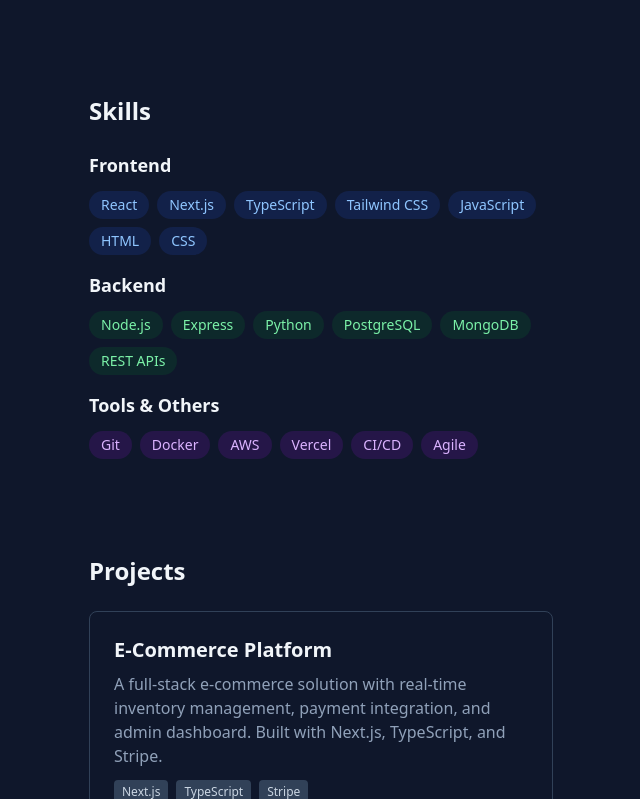
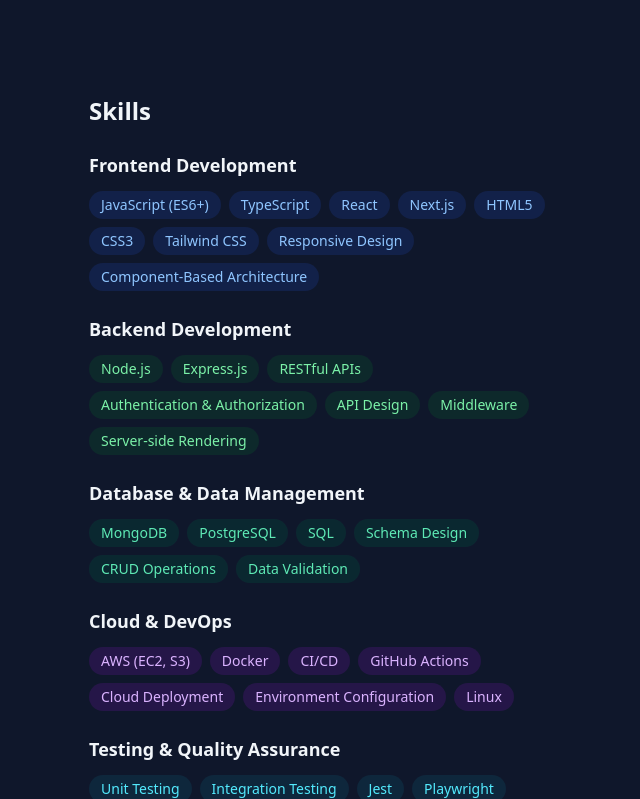
Before and after one commit to ranveerdesh/portfolio-website, a Next.js app: page / in a window 1280 px wide. Shown: the part 2001-2800 px from the top of the page, without its empty margins (567-1207 px from the left). Built offline with nearby package versions, Linux system fonts and the light colour scheme.

Commit message:
updating the skills section

```diff
--- a/app/page.tsx
+++ b/app/page.tsx
@@ -394,13 +394,14 @@ export default function Home() {
           <h2 className="text-2xl font-bold text-slate-100 mb-6">
             Skills
           </h2>
-          <div className="space-y-4">
+          <div className="space-y-6">
+            {/* Frontend Development */}
             <div>
               <h3 className="text-lg font-semibold text-slate-100 mb-3">
-                Frontend
+                Frontend Development
               </h3>
               <div className="flex flex-wrap gap-2">
-                {["React", "Next.js", "TypeScript", "Tailwind CSS", "JavaScript", "HTML", "CSS"].map((skill) => (
+                {["JavaScript (ES6+)", "TypeScript", "React", "Next.js", "HTML5", "CSS3", "Tailwind CSS", "Responsive Design", "Component-Based Architecture"].map((skill) => (
                   <span
                     key={skill}
                     className="px-3 py-1 bg-blue-900/30 text-blue-300 rounded-full text-sm"
@@ -411,12 +412,13 @@ export default function Home() {
               </div>
             </div>
 
+            {/* Backend Development */}
             <div>
               <h3 className="text-lg font-semibold text-slate-100 mb-3">
-                Backend
+                Backend Development
               </h3>
               <div className="flex flex-wrap gap-2">
-                {["Node.js", "Express", "Python", "PostgreSQL", "MongoDB", "REST APIs"].map((skill) => (
+                {["Node.js", "Express.js", "RESTful APIs", "Authentication & Authorization", "API Design", "Middleware", "Server-side Rendering"].map((skill) => (
                   <span
                     key={skill}
                     className="px-3 py-1 bg-green-900/30 text-green-300 rounded-full text-sm"
@@ -427,15 +429,101 @@ export default function Home() {
               </div>
             </div>
 
+            {/* Database & Data Management */}
             <div>
               <h3 className="text-lg font-semibold text-slate-100 mb-3">
-                Tools & Others
+                Database & Data Management
               </h3>
               <div className="flex flex-wrap gap-2">
-                {["Git", "Docker", "AWS", "Vercel", "CI/CD", "Agile"].map((skill) => (
+                {["MongoDB", "PostgreSQL", "SQL", "Schema Design", "CRUD Operations", "Data Validation"].map((skill) => (
+                  <span
+                    key={skill}
+                    className="px-3 py-1 bg-emerald-900/30 text-emerald-300 rounded-full text-sm"
+                  >
+                    {skill}
+                  </span>
+                ))}
+              </div>
+            </div>
+
+            {/* Cloud & DevOps */}
+            <div>
+              <h3 className="text-lg font-semibold text-slate-100 mb-3">
+                Cloud & DevOps
+              </h3>
+              <div className="flex flex-wrap gap-2">
+                {["AWS (EC2, S3)", "Docker", "CI/CD", "GitHub Actions", "Cloud Deployment", "Environment Configuration", "Linux"].map((skill) => (
                   <span
                     key={skill}
                     className="px-3 py-1 bg-purple-900/30 text-purple-300 rounded-full text-sm"
+                  >
+                    {skill}
+                  </span>
+                ))}
+              </div>
+            </div>
+
+            {/* Testing & Quality Assurance */}
+            <div>
+              <h3 className="text-lg font-semibold text-slate-100 mb-3">
+                Testing & Quality Assurance
+              </h3>
+              <div className="flex flex-wrap gap-2">
+                {["Unit Testing", "Integration Testing", "Jest", "Playwright", "Cypress", "Debugging", "Code Reviews"].map((skill) => (
+                  <span
+                    key={skill}
+                    className="px-3 py-1 bg-cyan-900/30 text-cyan-300 rounded-full text-sm"
+                  >
+                    {skill}
+                  </span>
+                ))}
+              </div>
+            </div>
+
+            {/* Development Tools */}
+            <div>
+              <h3 className="text-lg font-semibold text-slate-100 mb-3">
+                Development Tools
+              </h3>
+              <div className="flex flex-wrap gap-2">
+                {["Git", "GitHub", "VS Code", "npm", "yarn", "ESLint", "Prettier"].map((skill) => (
+                  <span
+                    key={skill}
+                    className="px-3 py-1 bg-indigo-900/30 text-indigo-300 rounded-full text-sm"
+                  >
+                    {skill}
+                  </span>
+                ))}
+              </div>
+            </div>
+
+            {/* Data Analytics & AI */}
+            <div>
+              <h3 className="text-lg font-semibold text-slate-100 mb-3">
+                Data Analytics & AI
+              </h3>
+              <div className="flex flex-wrap gap-2">
+                {["Python", "Pandas", "Data Cleaning & Transformation", "CSV / Excel Processing", "Dash", "OCR Integration", "AI-Assisted Data Pipelines"].map((skill) => (
+                  <span
+                    key={skill}
+                    className="px-3 py-1 bg-amber-900/30 text-amber-300 rounded-full text-sm"
+                  >
+                    {skill}
+                  </span>
+                ))}
+              </div>
+            </div>
+
+            {/* Project Management */}
+            <div>
+              <h3 className="text-lg font-semibold text-slate-100 mb-3">
+                Project Management
+              </h3>
+              <div className="flex flex-wrap gap-2">
+                {["Agile / Scrum", "Jira", "Trello"].map((skill) => (
+                  <span
+                    key={skill}
+                    className="px-3 py-1 bg-pink-900/30 text-pink-300 rounded-full text-sm"
                   >
                     {skill}
                   </span>
@@ -551,10 +639,10 @@ export default function Home() {
               <div className="flex-shrink-0 w-2 h-2 mt-2 bg-blue-400 rounded-full"></div>
               <div>
                 <h3 className="text-lg font-semibold text-slate-100">
-                  Best Innovation Award 2023
+                  Participated in Indian International Team Trials for Pistol Shooting
                 </h3>
                 <p className="text-slate-400">
-                  Recognized for developing an AI-powered chatbot that improved customer satisfaction by 35%
+                  Delhi, India
                 </p>
               </div>
             </div>
@@ -563,34 +651,10 @@ export default function Home() {
               <div className="flex-shrink-0 w-2 h-2 mt-2 bg-blue-400 rounded-full"></div>
               <div>
                 <h3 className="text-lg font-semibold text-slate-100">
-                  Open Source Contributor
+                  National Level Pistol Shooting
                 </h3>
                 <p className="text-slate-400">
-                  Active contributor to popular open-source projects with 500+ stars combined
-                </p>
-              </div>
-            </div>
-
-            <div className="flex gap-4">
-              <div className="flex-shrink-0 w-2 h-2 mt-2 bg-blue-400 rounded-full"></div>
-              <div>
-                <h3 className="text-lg font-semibold text-slate-100">
-                  AWS Certified Developer
-                </h3>
-                <p className="text-slate-400">
-                  Professional certification in AWS cloud development and architecture
-                </p>
-              </div>
-            </div>
-
-            <div className="flex gap-4">
-              <div className="flex-shrink-0 w-2 h-2 mt-2 bg-blue-400 rounded-full"></div>
-              <div>
-                <h3 className="text-lg font-semibold text-slate-100">
-                  Hackathon Winner
-                </h3>
-                <p className="text-slate-400">
-                  First place at Regional Tech Hackathon 2022 for building an innovative healthcare solution
+                  Thiruvananthapuram, India
                 </p>
               </div>
             </div>
```
